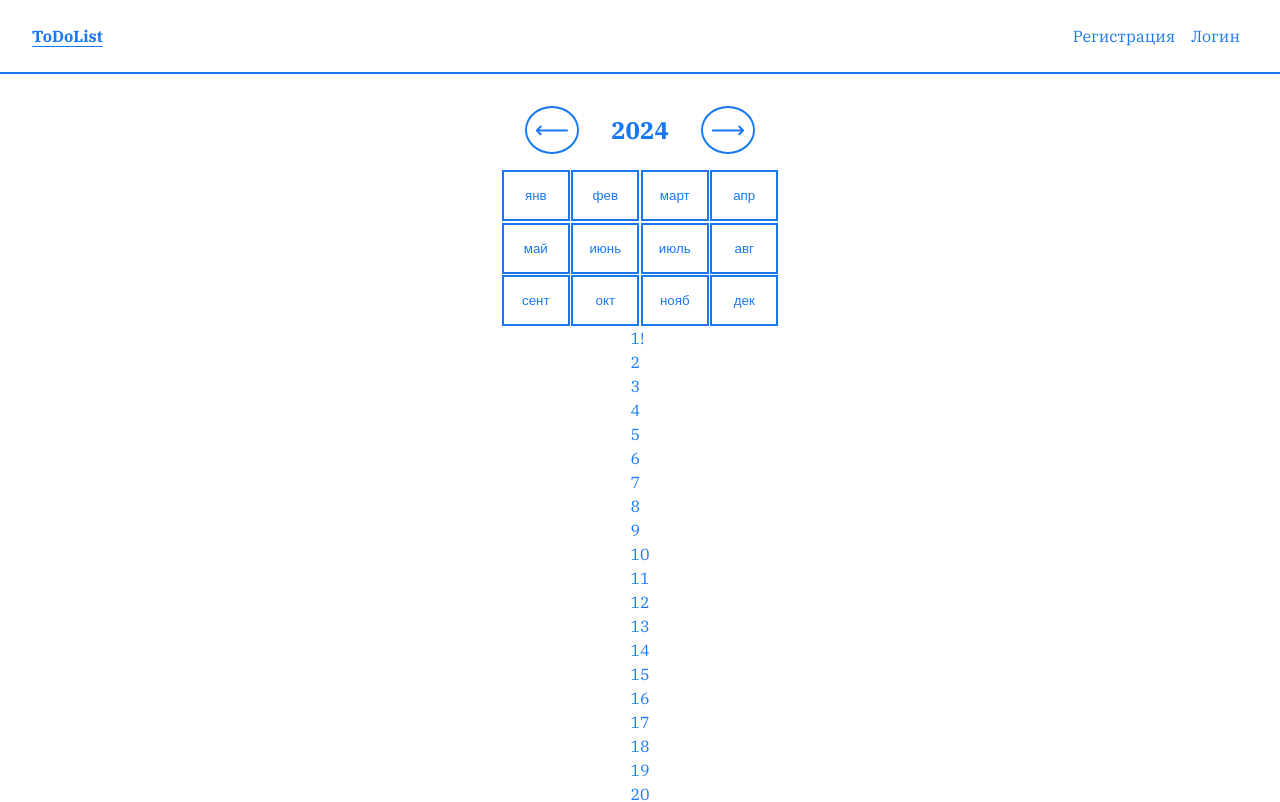
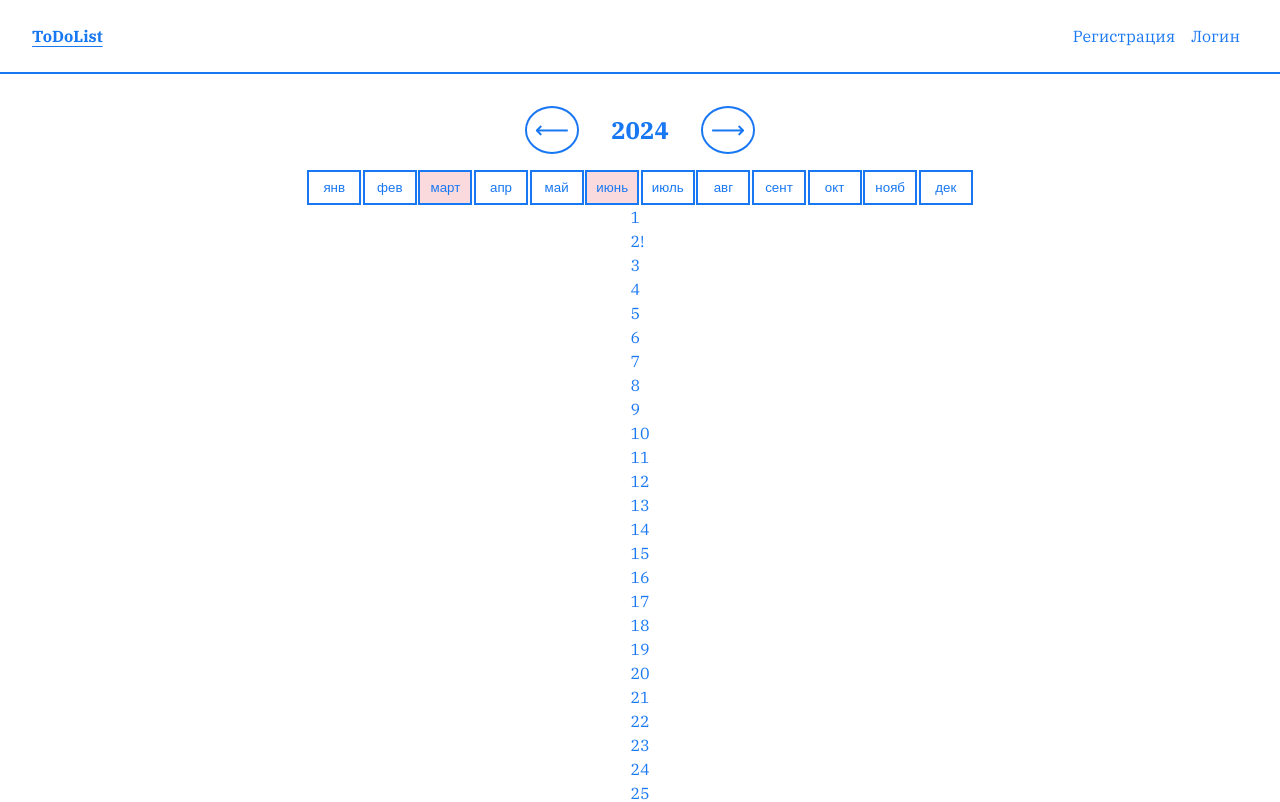
Before and after one commit to do6roetyro/airnet_todo_list, a React (Create React App) app: page /calendar in a window 1280 px wide. Shown: the top 802 px of the page. Built offline with nearby package versions, Linux system fonts and the light colour scheme.

Commit message:
feat: реализовал логику отображения месяца в котором есть задачи

```diff
--- a/src/assets/styles/blocks/months.scss
+++ b/src/assets/styles/blocks/months.scss
@@ -2,13 +2,22 @@
 
 .months {
     display: grid;
-   grid-template-columns: repeat(4, 1fr);
+   grid-template-columns: repeat(4, 64px);
     gap: 0.1rem;
+
+    @media(min-width: variables.$screen-tablet) {
+        grid-template-columns: repeat(12, 54px);
+    }
 }
 
 .months__button  {
-    padding: 1rem;
+    display: block;
+    padding: 0.5rem;
     color: variables.$color-blue;
     border: 2px solid variables.$color-blue;
 
+    &--has-tasks {
+        background-color: variables.$color-pink-light;
+    }
+
 }
--- a/src/assets/styles/global/variables.scss
+++ b/src/assets/styles/global/variables.scss
@@ -10,3 +10,4 @@ $screen-desktop: 1440px;
 $color-blue : #1877f2;
 $color-white : #ffffff;
 $color-black : #000000;
+$color-pink-light : #fadadd;
--- a/src/components/Calendar/MonthList.tsx
+++ b/src/components/Calendar/MonthList.tsx
@@ -16,20 +16,24 @@ const months = [
 ];
 
 interface MonthListProps {
-  currentMonth: number;
-  onSelectMonth: (month: number) => void;
-}
+    currentMonth: number;
+    onSelectMonth: (month: number) => void;
+    tasksByMonth: { [key: number]: boolean }; // Ключ - номер месяца (0-11), значение - есть ли задачи в месяце
+  }
 
 const MonthList: React.FC<MonthListProps> = ({
   currentMonth,
   onSelectMonth,
+  tasksByMonth,
 }) => {
   return (
     <div className="calendar__months months">
       {months.map((month, index) => (
         <button
           key={index}
-          className={`months__button ${currentMonth === index ? "months__button--active" : ""}`}
+          className={`months__button ${
+            currentMonth === index ? "months__button--active" : ""
+          } ${tasksByMonth[index] ? "months__button--has-tasks" : ""}`}
           onClick={() => onSelectMonth(index)}
         >
           {month}
--- a/src/pages/CalendarPage.tsx
+++ b/src/pages/CalendarPage.tsx
@@ -87,38 +87,26 @@ const CalendarPage: React.FC = () => {
   const handleNextYear = () => setYear(year + 1);
   const handleSelectMonth = (month: number) => setMonth(month);
 
-  const tasks = {
-    "2024": {
-      "5": {
-        "30": [
-          {
-            id: 1,
-            text: "Провести совещание с конгрессом",
-            completed: false,
-          },
-          {
-            id: 2,
-            text: "Выгулять собаку",
-            completed: true,
-          },
-          {
-            id: 3,
-            text: "Поесть кукурузу",
-            completed: true,
-          },
-        ],
-      },
-      "6": {
-        "1": [
-          {
-            id: 4,
-            text: "Покататься на велосипеде в Централ-Парк",
-            completed: false,
-          },
-        ],
-      },
-    },
+  const tasks = fakeDb.reduce((acc, user) => {
+    return { ...acc, ...user.tasks };
+  }, {});
+
+  const getTasksByMonth = (
+    tasks: any,
+    year: number
+  ): { [key: number]: boolean } => {
+    const tasksByMonth: { [key: number]: boolean } = {};
+
+    if (tasks[year]) {
+      Object.keys(tasks[year]).forEach((month) => {
+        tasksByMonth[parseInt(month) - 1] = true; // Преобразование месяца к индексу (0-11)
+      });
+    }
+
+    return tasksByMonth;
   };
+
+  const tasksByMonth = getTasksByMonth(tasks, year);
 
   return (
     <section className="calendar">
@@ -127,7 +115,11 @@ const CalendarPage: React.FC = () => {
         onPrev={handlePrevYear}
         onNext={handleNextYear}
       />
-      <MonthList currentMonth={month} onSelectMonth={handleSelectMonth} />
+      <MonthList
+        currentMonth={month}
+        onSelectMonth={handleSelectMonth}
+        tasksByMonth={tasksByMonth}
+      />
       <Calendar
         year={year}
         month={month}
```
